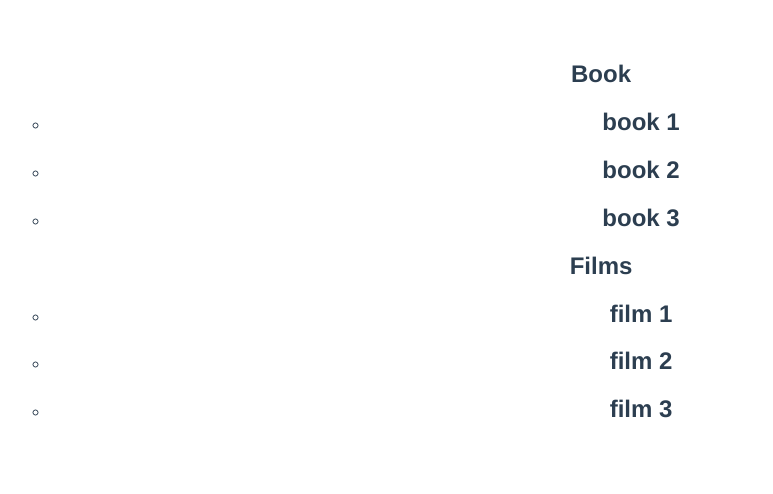
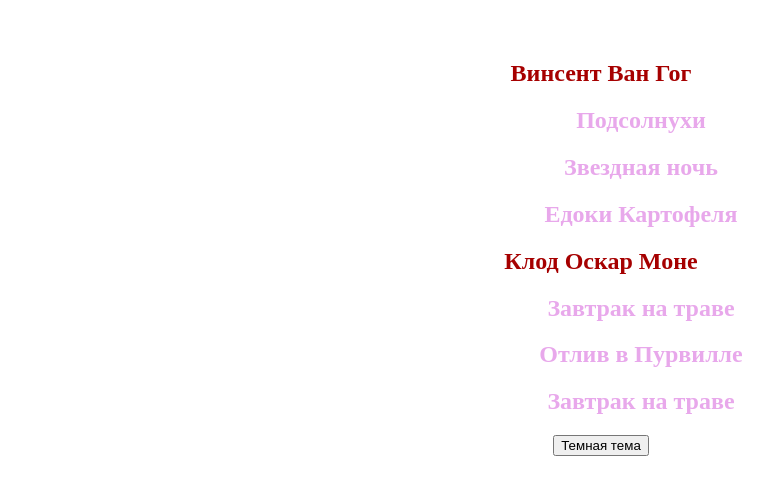
Before and after one commit to annanikulina2902/home-work-asap, a Vue app: page / in a window 1280 px wide. Shown: the top 494 px of the page, without its empty margins (39-812 px from the left). Built offline with nearby package versions, Linux system fonts and the light colour scheme.

Commit message:
add button

```diff
--- a/src/App.vue
+++ b/src/App.vue
@@ -1,7 +1,7 @@
 <template>
-  <div id="app">
+  <div id="app" :class="{'__dark': isDark}">
       <AccordionList v-for="item in lists" v-bind:key="item.title" :item="item"/>
-
+      <button class="DarkTheme" @click="dark">Темная тема</button>
   </div>
 </template>
 
@@ -15,19 +15,26 @@ export default {
 
     data() {
       return{
+        isDark: false,
         lists:[
           {
-            title:'Book',
-            list: ['book 1', 'book 2', 'book 3'],
+            title:'Винсент Ван Гог',
+            list: ['Подсолнухи', 'Звездная ночь', 'Едоки Картофеля'],
           },
           {
-            title:'Films',
-            list: ['film 1', 'film 2', 'film 3'],
+            title:'Клод Оскар Моне',
+            list: ['Завтрак на траве', 'Отлив в Пурвилле', 'Завтрак на траве'],
           },
-
         ],
       }
+
     },
+
+    methods:{
+      dark(){
+            this.isDark = !this.isDark;
+        },
+    }
 
 
 
@@ -37,11 +44,25 @@ export default {
 
 <style>
 #app {
-  font-family: Avenir, Helvetica, Arial, sans-serif;
-  -webkit-font-smoothing: antialiased;
-  -moz-osx-font-smoothing: grayscale;
   text-align: center;
-  color: #2c3e50;
   margin-top: 60px;
+  position: relative;
+	width: 100%;
+  cursor: pointer;
 }
+  .container {
+      background-color: #ffffff;
+      color: #A60000;
+
+
+  }
+  .isDark {
+    background-color: #000000;
+    color: #ffffff;
+  }
+  .isDark .DarkTheme{
+      background-color: #000000;
+      color: #ffffff;
+    }
+
 </style>
--- a/src/components/AccordionItem.vue
+++ b/src/components/AccordionItem.vue
@@ -1,5 +1,5 @@
 <template>
-    <ul>
+    <ul class="list">
         <li >
              <h2>{{ list }}</h2>
         </li>
@@ -12,8 +12,16 @@
     export default {
         name: 'AccordionComponent',
         props: {
-            list: [String]
+            list: String
         },
 
     }
 </script>
+
+<style scoped>
+    .list {
+        list-style-type: none;
+        color: #E8A8EB;
+
+    }
+</style>
--- a/src/components/AccordionList.vue
+++ b/src/components/AccordionList.vue
@@ -1,5 +1,5 @@
 <template>
-    <div class="container">
+    <div class="container" >
         <h2 @click="toggle"> {{ item.title }}</h2>
         <ul v-show="isActive">
             <AccordionItem v-for="list in item.list" v-bind:key="list" :list="list" />
@@ -19,6 +19,7 @@ export default {
         item: [{
             title: String,
             list: [String]}],
+
     },
     data() {
             return{
@@ -28,7 +29,7 @@ export default {
     methods:{
         toggle(){
             this.isActive = !this.isActive
-        }
+        },
     }
 }
 </script>
```
